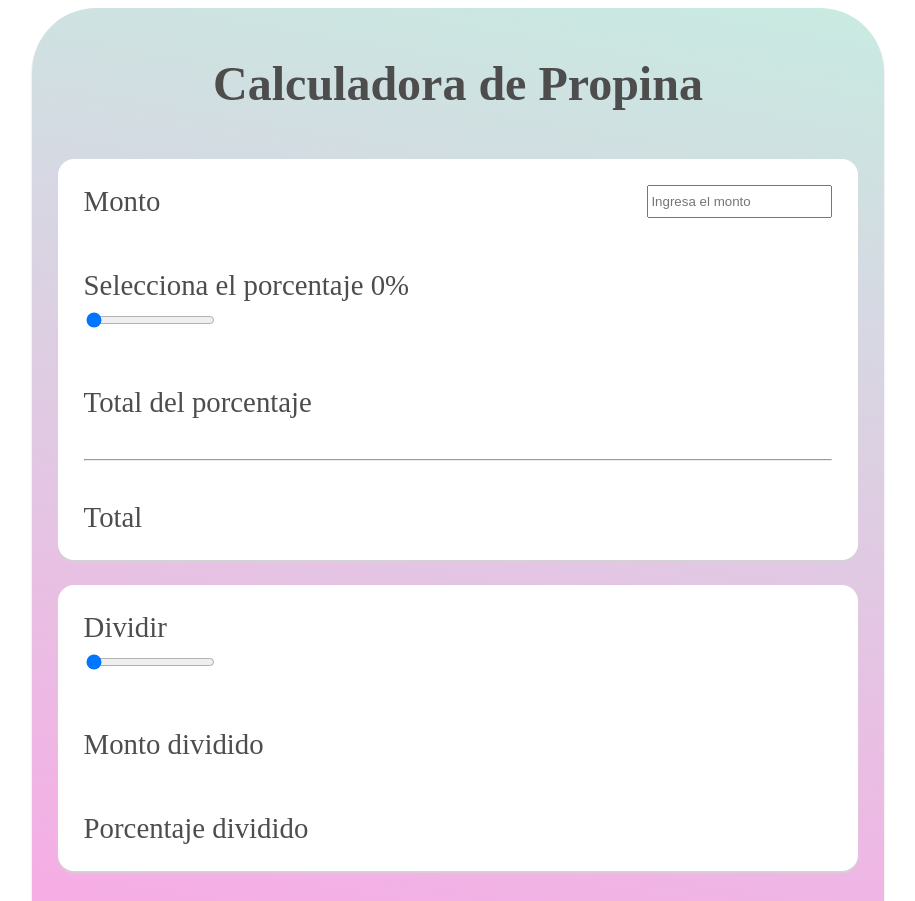
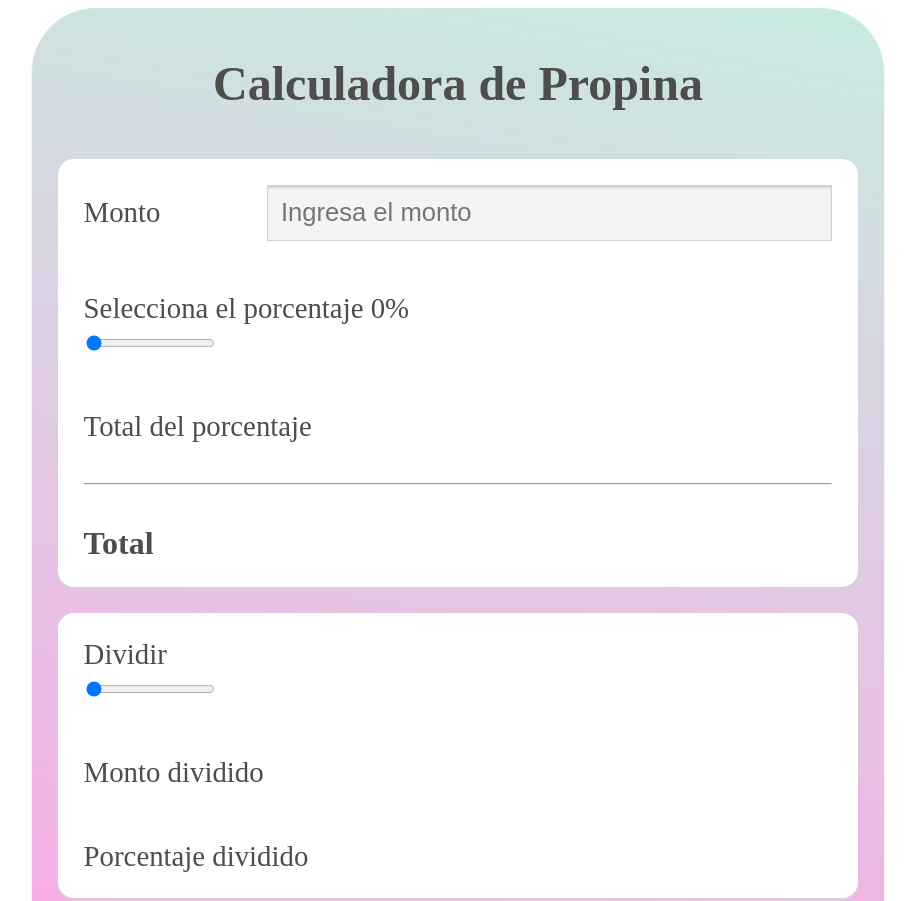
Before and after one commit to Melisa500/_mejorar_calculadoraDePropina, a plain HTML site: page index.html in a window 1280 px wide. Shown: the top 901 px of the page, without its empty margins (182-1097 px from the left). Drawn offline with Linux system fonts and the light colour scheme.

Commit message:
styles were added

```diff
--- a/css/style.css
+++ b/css/style.css
@@ -38,4 +38,27 @@ section > div{
 
 .divMonto label{
     flex: 1;
+    align-self: center;
 }
+
+.divMonto input{
+    flex: 3;
+}
+
+input[type="number"]{
+    background: #f4f4f5;
+    font-size: 1.6rem;
+    border: 1px solid lightgray;
+    padding: 0.8rem 0 0.8rem 0.8rem;
+    box-shadow: inset 0 2px 2px lightgrey;
+}
+
+.space-beetween{
+    display: flex;
+    justify-content: space-between;
+}
+
+.total{
+    font-size: 2rem;
+    font-weight: bolder;
+}
```
